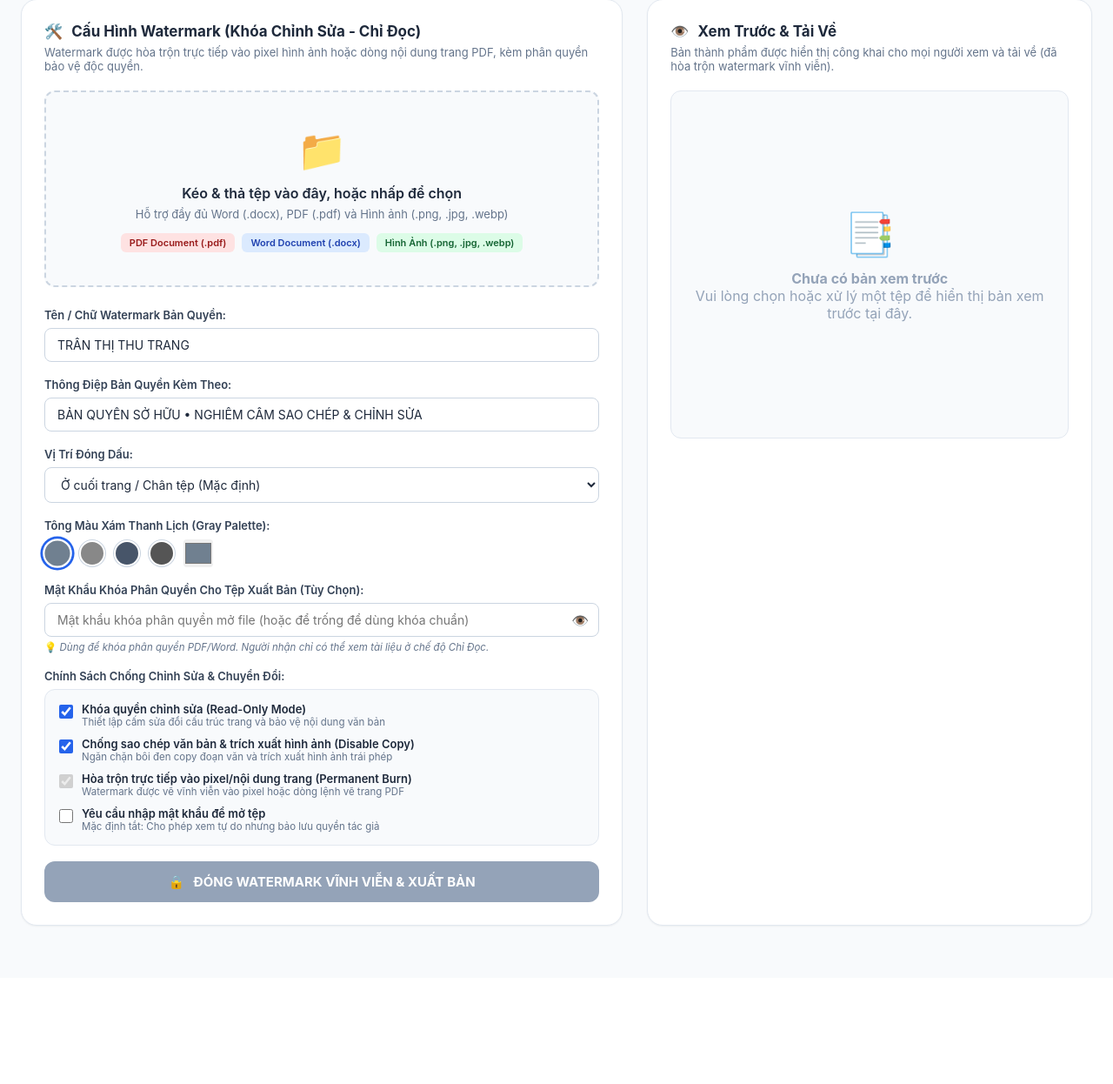
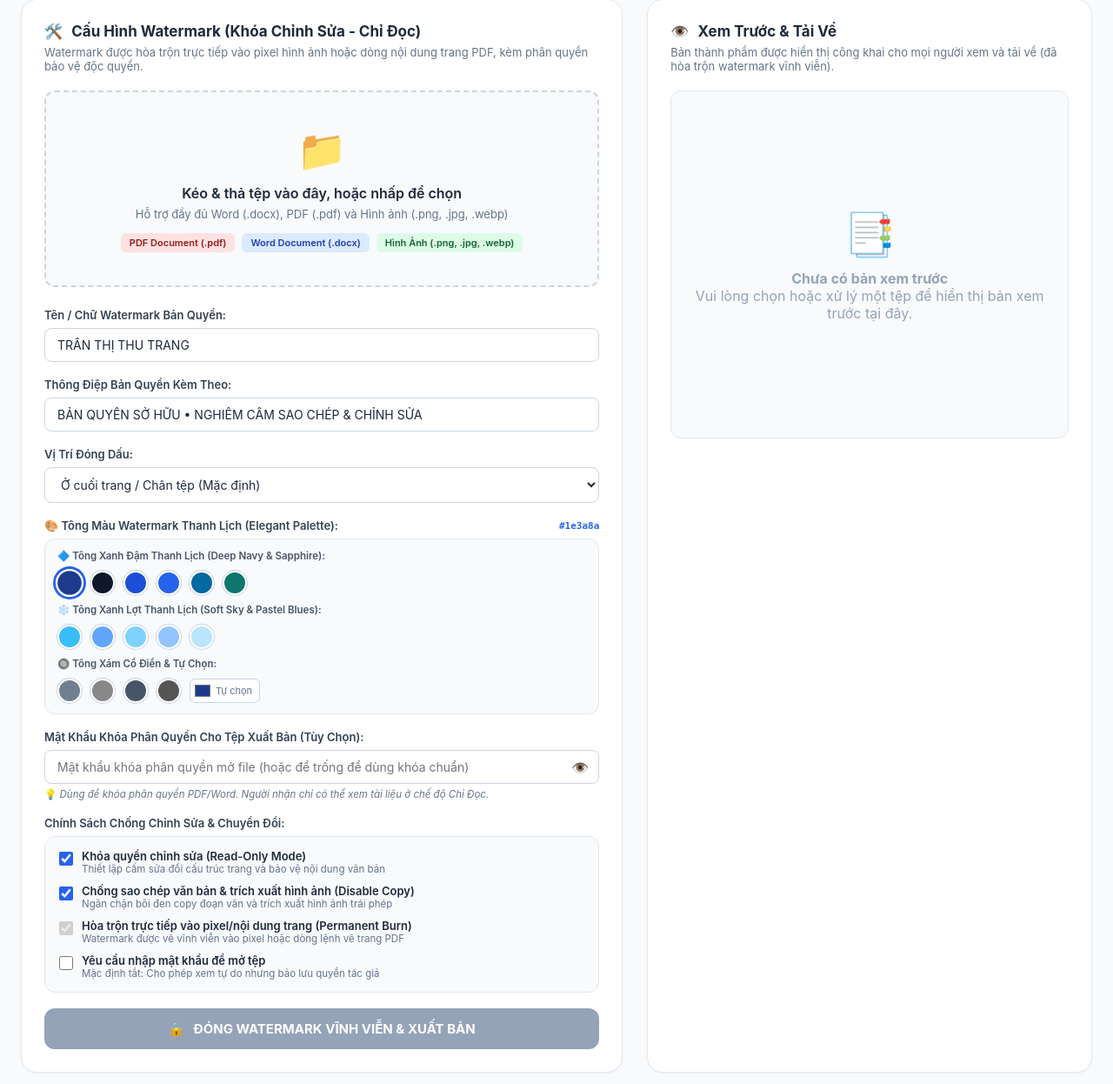
Before and after one commit to tranchangchangtienganh-code/watermark, a Flask app: page / in a window 1280 px wide. Shown: the part 295-1541 px from the top of the page at 87% size. Before the commit the page ends 1360 px from the top, so only its background shows below. Run offline with Flask 3, Linux system fonts and the light colour scheme; data that the repository does not hold is empty.

Commit message:
feat(palette): add elegant dark and light blue color palettes for watermarks

```diff
--- a/static/css/style.css
+++ b/static/css/style.css
@@ -409,31 +409,78 @@ body {
   font-size: 16px;
 }
 
-/* Color Presets */
+/* Color Presets & Palette Groups */
+.palette-container {
+  background: #f8fafc;
+  border: 1px solid #e2e8f0;
+  border-radius: var(--radius-md);
+  padding: 12px 14px;
+}
+
+.palette-section {
+  display: flex;
+  flex-direction: column;
+  gap: 6px;
+}
+
+.palette-subtitle {
+  font-size: 11.5px;
+  font-weight: 600;
+  color: #475569;
+}
+
 .color-presets {
   display: flex;
   gap: 10px;
   align-items: center;
-  margin-top: 8px;
+  flex-wrap: wrap;
+  margin-top: 4px;
 }
 
 .color-option {
-  width: 30px;
-  height: 30px;
+  width: 28px;
+  height: 28px;
   border-radius: 50%;
   cursor: pointer;
   border: 2px solid #ffffff;
   box-shadow: 0 0 0 1px #cbd5e1;
-  transition: transform 0.2s;
+  transition: transform 0.2s, box-shadow 0.2s;
 }
 
 .color-option:hover {
-  transform: scale(1.1);
+  transform: scale(1.15);
+  box-shadow: 0 0 0 1.5px var(--primary);
 }
 
 .color-option.selected {
   box-shadow: 0 0 0 2.5px var(--primary);
-  transform: scale(1.12);
+  transform: scale(1.15);
+}
+
+.custom-color-picker-wrapper {
+  display: inline-flex;
+  align-items: center;
+  background: #ffffff;
+  border: 1px solid #cbd5e1;
+  padding: 2px 8px 2px 3px;
+  border-radius: 6px;
+  cursor: pointer;
+  height: 28px;
+  transition: border-color 0.2s;
+}
+
+.custom-color-picker-wrapper:hover {
+  border-color: var(--primary);
+}
+
+.custom-color-picker-wrapper input[type="color"] {
+  width: 22px;
+  height: 22px;
+  border: none;
+  background: none;
+  cursor: pointer;
+  padding: 0;
+  border-radius: 4px;
 }
 
 /* Checkbox Policies List */
--- a/static/js/app.js
+++ b/static/js/app.js
@@ -33,6 +33,7 @@ document.addEventListener("DOMContentLoaded", () => {
     const btnTogglePassword = document.getElementById("btnTogglePassword");
     const colorOptions = document.querySelectorAll(".color-option");
     const customColorInput = document.getElementById("customColorInput");
+    const selectedColorCode = document.getElementById("selectedColorCode");
 
     // Xem trước & Tải về
     const previewContainer = document.getElementById("previewContainer");
@@ -279,11 +280,17 @@ document.addEventListener("DOMContentLoaded", () => {
             opt.classList.add("selected");
             const color = opt.getAttribute("data-color");
             customColorInput.value = color;
+            if (selectedColorCode) {
+                selectedColorCode.textContent = color;
+            }
         });
     });
 
-    customColorInput.addEventListener("input", () => {
+    customColorInput.addEventListener("input", (e) => {
         colorOptions.forEach(o => o.classList.remove("selected"));
+        if (selectedColorCode) {
+            selectedColorCode.textContent = e.target.value;
+        }
     });
 
     // ==========================================
--- a/templates/index.html
+++ b/templates/index.html
@@ -163,15 +163,53 @@
               </select>
             </div>
 
-            <!-- Tone Màu Xám Thanh Lịch -->
+            <!-- Bảng Màu Thanh Lịch (Palette Xanh Đậm, Xanh Lợt & Xám) -->
             <div class="form-group">
-              <label class="form-label">Tông Màu Xám Thanh Lịch (Gray Palette):</label>
-              <div class="color-presets">
-                <div class="color-option selected" data-color="#708090" style="background-color: #708090;" title="Slate Gray (Khuyên Dùng)"></div>
-                <div class="color-option" data-color="#888888" style="background-color: #888888;" title="Cool Gray"></div>
-                <div class="color-option" data-color="#475569" style="background-color: #475569;" title="Deep Charcoal"></div>
-                <div class="color-option" data-color="#555555" style="background-color: #555555;" title="Dark Silver"></div>
-                <input type="color" id="customColorInput" value="#708090" style="width: 34px; height: 32px; border: none; cursor: pointer; border-radius: 4px;">
+              <label class="form-label" style="display: flex; justify-content: space-between; align-items: center;">
+                <span>🎨 Tông Màu Watermark Thanh Lịch (Elegant Palette):</span>
+                <span id="selectedColorCode" style="font-family: monospace; font-size: 11px; color: var(--primary); font-weight: 600;">#1e3a8a</span>
+              </label>
+
+              <div class="palette-container">
+                <!-- 1. Nhóm Xanh Đậm Thanh Lịch (Deep & Navy Blues) -->
+                <div class="palette-section">
+                  <span class="palette-subtitle">🔷 Tông Xanh Đậm Thanh Lịch (Deep Navy & Sapphire):</span>
+                  <div class="color-presets">
+                    <div class="color-option selected" data-color="#1e3a8a" style="background-color: #1e3a8a;" title="Navy Blue (Xanh Hải Quân Đậm - Chuẩn Mực)"></div>
+                    <div class="color-option" data-color="#0f172a" style="background-color: #0f172a;" title="Midnight Blue (Xanh Đêm Sang Trọng)"></div>
+                    <div class="color-option" data-color="#1d4ed8" style="background-color: #1d4ed8;" title="Sapphire Blue (Xanh Lam Đậm Nổi Bật)"></div>
+                    <div class="color-option" data-color="#2563eb" style="background-color: #2563eb;" title="Royal Blue (Xanh Hoàng Gia Tinh Tế)"></div>
+                    <div class="color-option" data-color="#0369a1" style="background-color: #0369a1;" title="Deep Steel Blue (Xanh Mực Thép Đậm)"></div>
+                    <div class="color-option" data-color="#0f766e" style="background-color: #0f766e;" title="Teal Blue (Xanh Cổ Vịt Quý Tộc)"></div>
+                  </div>
+                </div>
+
+                <!-- 2. Nhóm Xanh Lợt Thanh Lịch (Soft & Light Blues) -->
+                <div class="palette-section" style="margin-top: 10px;">
+                  <span class="palette-subtitle">❄️ Tông Xanh Lợt Thanh Lịch (Soft Sky & Pastel Blues):</span>
+                  <div class="color-presets">
+                    <div class="color-option" data-color="#38bdf8" style="background-color: #38bdf8;" title="Sky Blue (Xanh Da Trời Dịu Nhẹ)"></div>
+                    <div class="color-option" data-color="#60a5fa" style="background-color: #60a5fa;" title="Soft Ocean (Xanh Biển Lợt Dịu Mắt)"></div>
+                    <div class="color-option" data-color="#7dd3fc" style="background-color: #7dd3fc;" title="Ice Blue (Xanh Băng Tinh Khôi)"></div>
+                    <div class="color-option" data-color="#93c5fd" style="background-color: #93c5fd;" title="Pastel Blue (Xanh Pastel Nhẹ Nhàng)"></div>
+                    <div class="color-option" data-color="#bae6fd" style="background-color: #bae6fd;" title="Frost Blue (Xanh Khói Lợt Êm Dịu)"></div>
+                  </div>
+                </div>
+
+                <!-- 3. Nhóm Xám Cổ Điển & Màu Tự Chọn -->
+                <div class="palette-section" style="margin-top: 10px;">
+                  <span class="palette-subtitle">🔘 Tông Xám Cổ Điển & Tự Chọn:</span>
+                  <div class="color-presets">
+                    <div class="color-option" data-color="#708090" style="background-color: #708090;" title="Slate Gray (Xám Đá Phiến Cổ Điển)"></div>
+                    <div class="color-option" data-color="#888888" style="background-color: #888888;" title="Cool Gray (Xám Mát)"></div>
+                    <div class="color-option" data-color="#475569" style="background-color: #475569;" title="Deep Charcoal (Xám Than Đậm)"></div>
+                    <div class="color-option" data-color="#555555" style="background-color: #555555;" title="Dark Silver (Bạc Đậm)"></div>
+                    <div class="custom-color-picker-wrapper" title="Nhấp để tự chọn bất kỳ sắc độ màu nào khác">
+                      <input type="color" id="customColorInput" value="#1e3a8a">
+                      <span style="font-size: 11px; color: var(--text-muted); margin-left: 4px;">Tự chọn</span>
+                    </div>
+                  </div>
+                </div>
               </div>
             </div>
 
```
Also changed, not shown: public/index.html (+46 -8 lines), public/static/css/style.css (+54 -7 lines), public/static/js/app.js (+8 -1 lines).
